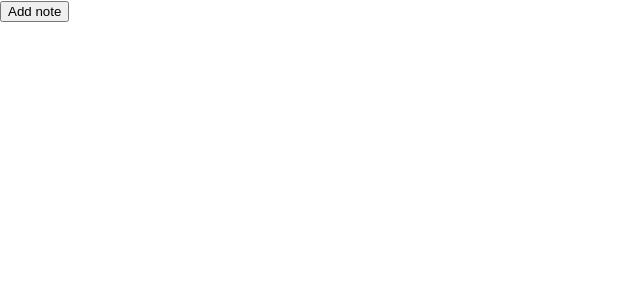
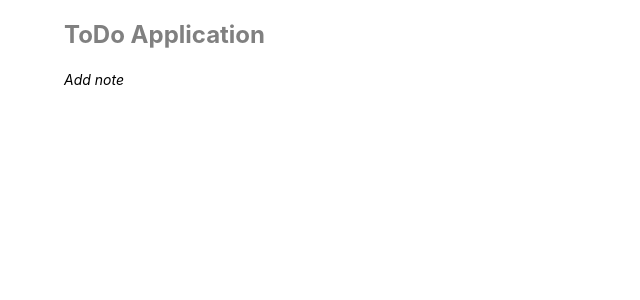
Before and after one commit to pesto-students/p7-jitesh-sutariyaparas, a React (Create React App) app in the folder Week-12/todo-app/: page / in a window 1280 px wide. Shown: the top 300 px of the page, without its empty margins (0-640 px from the left). Built offline with nearby package versions, Linux system fonts and the light colour scheme.

Commit message:
Update todo design

```diff
--- a/Week-12/todo-app/src/App.css
+++ b/Week-12/todo-app/src/App.css
@@ -1,3 +1,14 @@
 .App {
   text-align: center;
 }
+
+header {
+  padding-left: 5%;
+  padding-right: 5%;
+  color: gray;
+}
+
+.body-header {
+  padding-left: 5%;
+  padding-right: 5%;
+}
--- a/Week-12/todo-app/src/App.js
+++ b/Week-12/todo-app/src/App.js
@@ -65,7 +65,24 @@ const TodoApp = () => {
 
   return (
     <>
-      <button onClick={showTodoForm}>Add note</button>
+      <header>
+        <div>
+          <h2>ToDo Application</h2>
+        </div>
+      </header>
+      <body>
+        <div className="body-header">
+          <div class="btn btn-success btn-sm">
+            <i
+              Style="font-size:14px;"
+              class="fas fa-plus-circle"
+              onClick={showTodoForm}
+            >
+              {" "}
+              Add note
+            </i>
+          </div>
+        </div>
         {ShowForm ? (
           <TodoForm
             createNote={createNote}
@@ -83,6 +100,8 @@ const TodoApp = () => {
           actionDone={actionDone}
           actionEdit={actionEdit}
         />
+      </body>
+      <footer></footer>
     </>
   );
 };
--- a/Week-12/todo-app/src/Todo-form.css
+++ b/Week-12/todo-app/src/Todo-form.css
@@ -41,9 +41,13 @@ label {
 }
 input[type="text"],
 textarea {
-  width: 90%;
+  width: 100%;
   border: 1px solid black;
   padding: 10px;
   border-radius: 5px;
   border-color: lightblue;
 }
+
+.form-button{
+  width: 100%;
+}
--- a/Week-12/todo-app/src/Todo-form.js
+++ b/Week-12/todo-app/src/Todo-form.js
@@ -28,10 +28,8 @@ const TodoForm = ({ createNote, closeTodoForm, values, actionUpdate }) => {
             onClick={() => closeTodoForm()}
           ></i>
         </div>
-
         <form onSubmit={handleSubmit}>
-          <h2>Note</h2>
-
+          <h2 Style="margin-bottom: 20px;">Note</h2>
           <div className="form-group">
             <label for="name">Name</label>
             <input
@@ -57,13 +55,13 @@ const TodoForm = ({ createNote, closeTodoForm, values, actionUpdate }) => {
           ) : (
             <input
               type="submit"
-              className="btn btn-success"
+              className="btn btn-success form-button"
               value="Save"
             ></input>
           )}
           {values.id ? (
             <button
-              className="btn btn-primary"
+              className="btn btn-primary form-button"
               onClick={(event) => {
                 const newValues = values;
                 newValues["name"] = name;
--- a/Week-12/todo-app/src/Todo-list.css
+++ b/Week-12/todo-app/src/Todo-list.css
@@ -4,8 +4,9 @@
     background-color: lightblue;
     padding: 5px;
     border-radius: 10px;
+    margin: 5PX;
 }
-/* .card-button{
-    height: 20px;
-    font-size: 10px;
-} */
+
+.card-list{
+    padding: 5%;
+}
--- a/Week-12/todo-app/src/Todo-list.js
+++ b/Week-12/todo-app/src/Todo-list.js
@@ -13,7 +13,7 @@ const TodoList = ({ todoListData, actionRemove, actionDone, actionEdit }) => {
   };
   return (
     <>
-      <div>
+      <div className="card-list">
         {todoListData.map((e) => (
           <TodoCard
             values={e}
```
Lines whose indentation alone changed are shown as unchanged.
